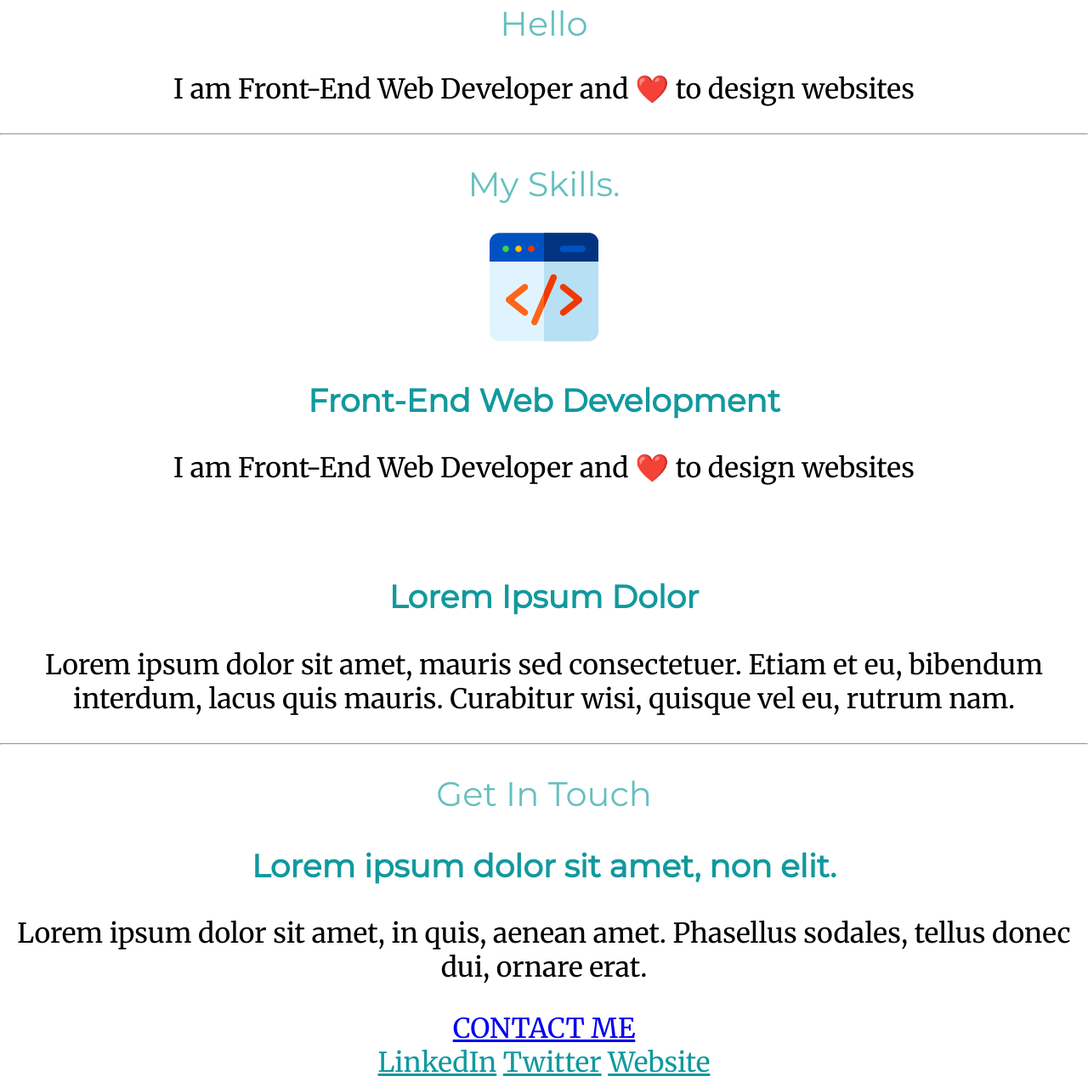
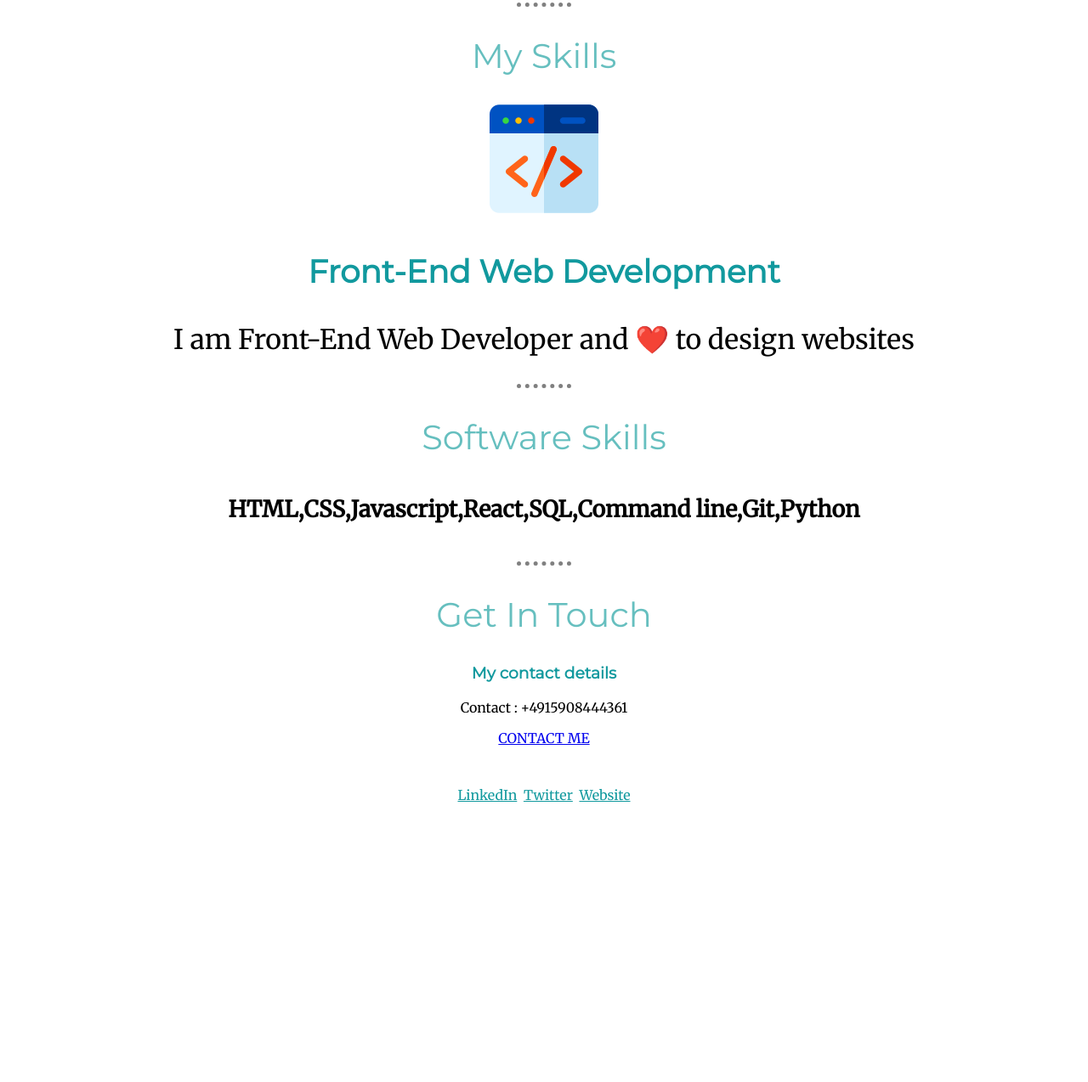
Before and after one commit to anandjain55/CSS_Stylisierte-Site_Projekt, a plain HTML site: page index.html in a window 1280 px wide. Shown: the part 1016-2290 px from the top of the page at 85% size. After the commit the page ends 1967 px from the top, so only its background shows below. Drawn offline with Linux system fonts and the light colour scheme; files whose address does not match are found by name.

Commit message:
Updated index and css

```diff
--- a/css/styles.css
+++ b/css/styles.css
@@ -6,6 +6,14 @@ body{
   text-align: center;
   font-family: 'Merriweather', serif;
   font-size:2rem;
+}
+
+hr {
+border-style:none;
+border-top-style: dotted;
+border-color: grey;
+border-width: 5px;
+width: 5%;
 }
 
 h1 {
@@ -61,3 +69,15 @@ color: #11999E;
   left:300px;
   bottom: 100px;
 }
+
+.contact-me{
+  font-family: 'Merriweather', serif;
+  font-size:1rem;
+}
+
+
+.footer-link{
+color: #11999E;
+font-family: 'Merriweather', serif;
+font-size:1rem;
+}
--- a/index.html
+++ b/index.html
@@ -23,38 +23,40 @@
   <div class="middle-container">
     <div class="profile">
       <img src="images\Professional photo overleaf circular.png" alt="Self picture">
-      <h2>Hello</h2>
-      <p>I am Front-End Web Developer and ❤️ to design websites</p>
+      <h2></h2>
+
     </div>
     <hr>
     <div class="skills">
-      <h2>My Skills.</h2>
+      <h2>My Skills</h2>
       <div class="skill-row">
-        <img class="Skills" src="C:\Users\anand\OneDrive\Desktop\Data Science and Web developement\Web Developement\CSS- My Site Images\web-development New.png" alt="Web Developement">
+        <img class="Skills" src="My Site Images\web-development New.png" alt="Web Developement">
         <h3>Front-End Web Development</h3>
-        <p>I am Front-End Web Developer and ❤️ to design websites</p>
+      <p>I am Front-End Web Developer and ❤️ to design websites</p>
       </div>
+      <hr>
       <div class="skill-row">
-        <img class="" src="" alt="">
-        <h3>Lorem Ipsum Dolor</h3>
-        <p>Lorem ipsum dolor sit amet, mauris sed consectetuer. Etiam et eu, bibendum interdum, lacus quis mauris. Curabitur wisi, quisque vel eu, rutrum nam.</p>
+        <h2>Software Skills</h2>
+        <h5>HTML,CSS,Javascript,React,SQL,Command line,Git,Python</h5>
+      <p>
+      </div>
+      <hr>
+      <div class="contact-me">
+        <h2>Get In Touch</h2>
+        <h3>My contact details</h3>
+        <p>Contact : +4915908444361</p>
+        <a class="btn" href="mailto:name@email.com">CONTACT ME</a>
       </div>
     </div>
-    <hr>
-    <div class="contact-me">
-      <h2>Get In Touch</h2>
-      <h3>Lorem ipsum dolor sit amet, non elit.</h3>
-      <p>Lorem ipsum dolor sit amet, in quis, aenean amet. Phasellus sodales, tellus donec dui, ornare erat.</p>
-      <a class="btn" href="mailto:name@email.com">CONTACT ME</a>
-    </div>
-  </div>
+      </p>
+
 
 
   <div class="bottom-container">
     <a class="footer-link" href="https://www.linkedin.com/">LinkedIn</a>
     <a class="footer-link" href="https://twitter.com/">Twitter</a>
-    <a class="footer-link" href="https://www.appbrewery.co/">Website</a>
-    <p>© Anand Jain.</p>
+    <a class="footer-link" href="">Website</a>
+
   </div>
 
 
```
